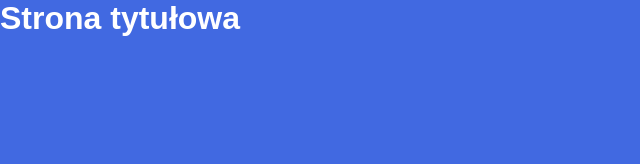
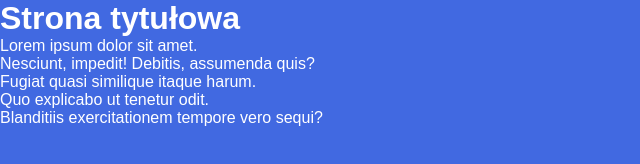
Before and after one commit to LukaszCC/website, a plain HTML site: page index.html in a window 1280 px wide. Shown: the whole page, without its empty margins (0-640 px from the left). Drawn offline with Linux system fonts and the light colour scheme.

Commit message:
added paragraph to newidea

```diff
--- a/index.html
+++ b/index.html
@@ -10,6 +10,11 @@
 
 <body>
     <h1>Strona tytułowa</h1>
+    <p>Lorem ipsum dolor sit amet.</p>
+    <p>Nesciunt, impedit! Debitis, assumenda quis?</p>
+    <p>Fugiat quasi similique itaque harum.</p>
+    <p>Quo explicabo ut tenetur odit.</p>
+    <p>Blanditiis exercitationem tempore vero sequi?</p>
 </body>
 
 
```
